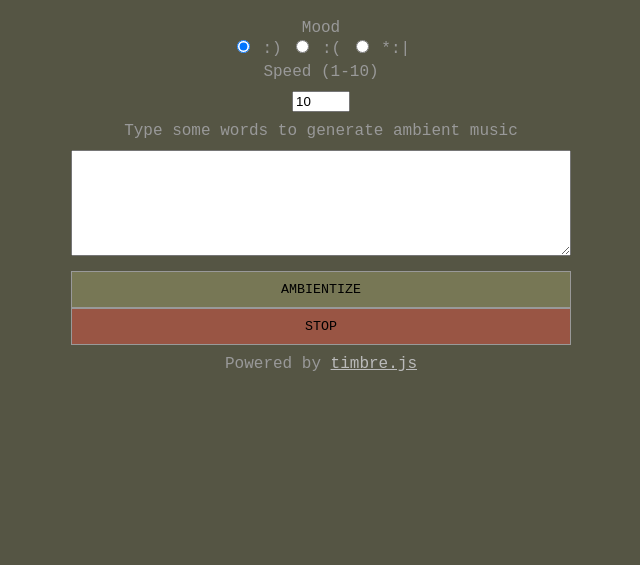
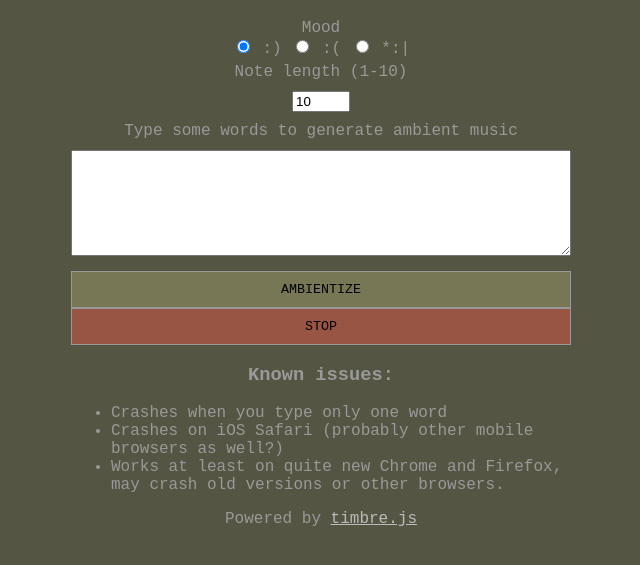
Before and after one commit to AnttiLoponenVincit/anttiloponenvincit.github.io, a plain HTML site: page ambientizer/index.html in a window 1280 px wide. Shown: the part 61-626 px from the top of the page, without its empty margins (319-959 px from the left). Drawn offline with Linux system fonts and the light colour scheme.

Commit message:
Known issues warnings

```diff
--- a/ambientizer/index.html
+++ b/ambientizer/index.html
@@ -20,7 +20,7 @@
                 <input type="radio" value="minor" ng-model="scaleKey" name="scaleKey"/> :(
                 <input type="radio" value="indian" ng-model="scaleKey" name="scaleKey"/> *:|
             </div>
-            <label for="speed">Speed (1-10)</label>
+            <label for="speed">Note length (1-10)</label>
             <input type="text" ng-model="speed" value="100" id="speed"/>
             <label for="input">Type some words to generate ambient music</label>
 
@@ -28,6 +28,12 @@
             <input type="submit" class="{{play ? 'playing' : ''}}" id="submit-button" value="Ambientize"/>
             <input type="button" id="mute-button" value="Stop" ng-click="mute()"/>
         </form>
+        <h3>Known issues:</h3>
+        <ul id="known-issues">
+            <li>Crashes when you type only one word</li>
+            <li>Crashes on iOS Safari (probably other mobile browsers as well?)</li>
+            <li>Works at least on quite new Chrome and Firefox, may crash old versions or other browsers.</li>
+        </ul>
     </div>
 Powered by <a href="http://mohayonao.github.io/timbre.js/">timbre.js</a>
 </body>
```
